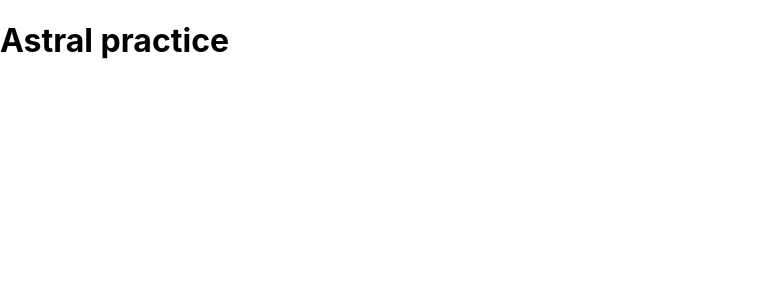
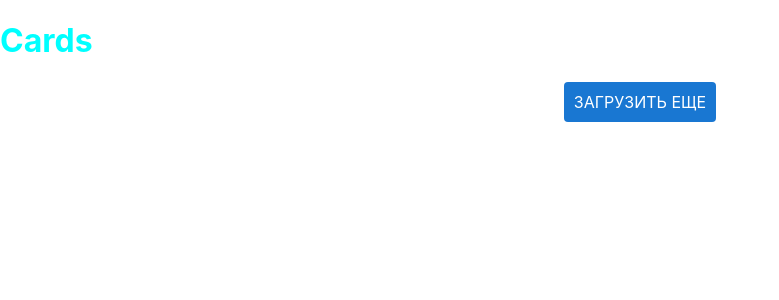
Before and after one commit to 4il612/AstralPractice, a Next.js app: page / in a window 1280 px wide. Shown: the top 300 px of the page, without its empty margins (0-779 px from the left). Built offline with nearby package versions, Linux system fonts and the light colour scheme.

Commit message:
Load btn
LoadMore-button is now ready.
Added simple struct of project.

```diff
--- /dev/null
+++ b/components/button.js
@@ -0,0 +1,11 @@
+const ButtonLoad = () =>{
+    return (
+        <div className="LoadBTNWrapper">
+            <div className="LoadBTN">
+                ЗАГРУЗИТЬ ЕЩЕ
+            </div>
+        </div>
+    )
+}
+
+export default ButtonLoad;
--- /dev/null
+++ b/components/content.js
@@ -0,0 +1,9 @@
+const Content = () =>{
+    return(
+      <div className="CardList">
+        <h1>Cards</h1>
+      </div>
+    )
+  }
+
+  export default Content;
--- a/pages/index.js
+++ b/pages/index.js
@@ -1,11 +1,11 @@
-import Head from 'next/head'
-import Image from 'next/image'
-import styles from '../styles/Home.module.css'
+import Content from "../components/content"
+import ButtonLoad from "../components/button"
 
-export default function Home() {
-  return (
+export default function Home(){
+  return(
     <div>
-      <h1>Astral practice</h1>
+      <Content/>
+      <ButtonLoad/>
     </div>
   )
 }
--- a/styles/globals.css
+++ b/styles/globals.css
@@ -6,11 +6,31 @@ body {
     Ubuntu, Cantarell, Fira Sans, Droid Sans, Helvetica Neue, sans-serif;
 }
 
-a {
-  color: inherit;
-  text-decoration: none;
+.CardList{
+  color:aqua;
 }
 
-* {
-  box-sizing: border-box;
+.LoadBTNWrapper{
+  color:blueviolet;
+  display: flex;
+  justify-content: center;
+  align-items: center;
+  -moz-user-select: none;
+  -webkit-user-select: none;
+  cursor: pointer;
 }
+
+.LoadBTN{
+  background: #1977D2;
+  color: #FFFFFF;
+  padding: 10px;
+  border-radius: 4px;
+}
+
+.LoadBTN:hover{
+  background: #1d6cba;
+}
+
+.LoadBTNWrapper:active .LoadBTN{
+  background: #13416e;
+}
```
Also changed, not shown: pages/cards/card1.js (added, +16 -0 lines).
